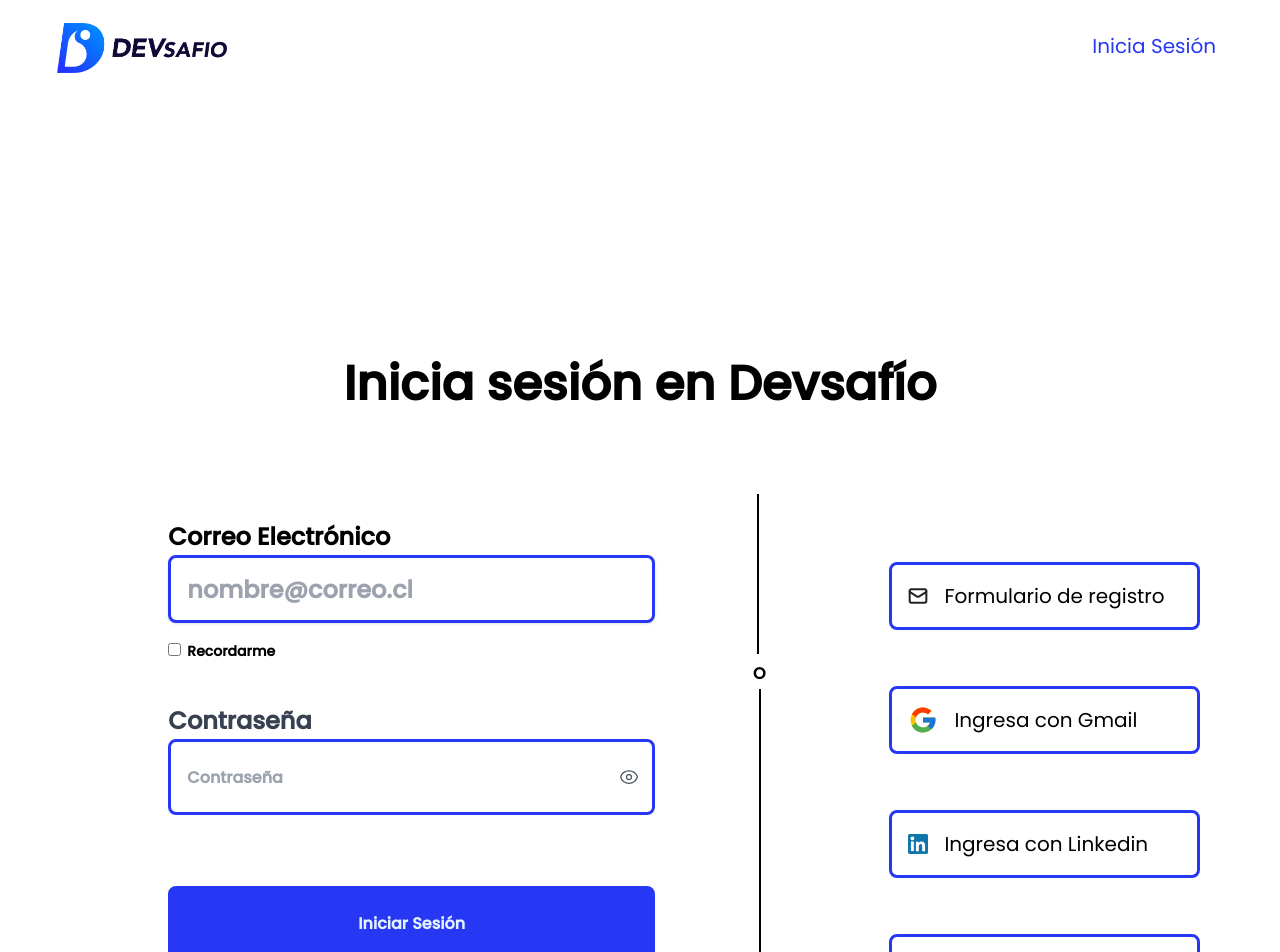
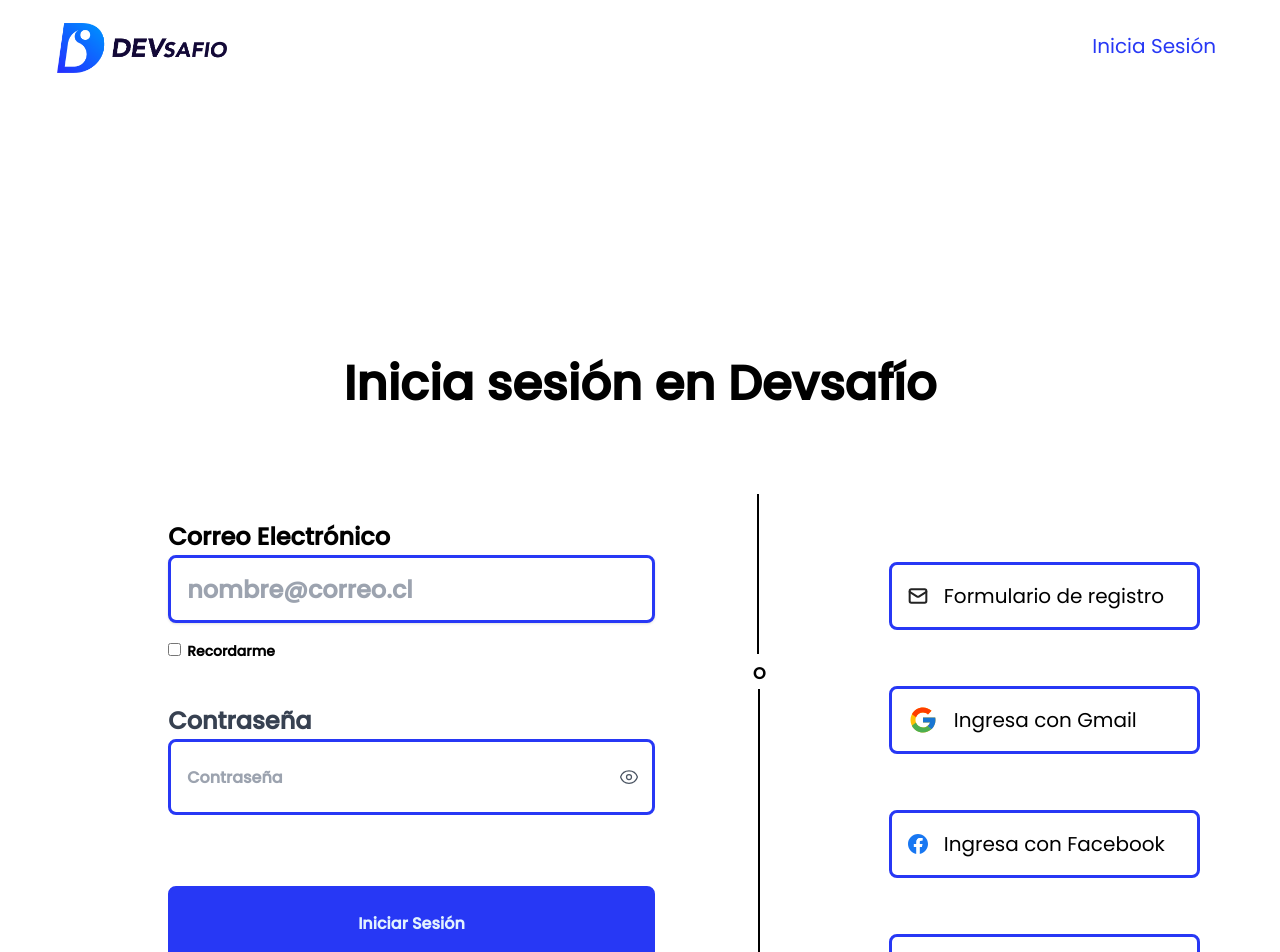
Before and after one commit to dlab-team/C11-Frontend, a React (Vite) app: page /login in a window 1280 px wide. Shown: the top 952 px of the page. Built offline with nearby package versions, Linux system fonts and the light colour scheme.

Commit message:
HU-C11-79/mvera_feat: se implementa autenticación con facebook para firebase

```diff
--- a/src/components/Social_login.jsx
+++ b/src/components/Social_login.jsx
@@ -3,6 +3,7 @@ import { Link } from "react-router-dom"
 import {
   GoogleAuthProvider,
   GithubAuthProvider,
+  FacebookAuthProvider,
   signInWithPopup,
 } from "firebase/auth"
 import { auth } from "../firebase"
@@ -12,7 +13,7 @@ import useAuthStore from "../authStore"
 import mail from "../assets/mail.svg"
 import gmail from "../assets/gmail.svg"
 import github from "../assets/github.svg"
-import linkedin from "../assets/linkedin.svg"
+import facebook from "../assets/facebook.svg"
 
 const loginGoogle = () => {
   const googleProvider = new GoogleAuthProvider()
@@ -22,6 +23,11 @@ const loginGoogle = () => {
 const loginGithub = () => {
   const githubProvider = new GithubAuthProvider()
   return signInWithPopup(auth, githubProvider)
+}
+
+const loginFacebook = () => {
+  const facebookProvider = new FacebookAuthProvider()
+  return signInWithPopup(auth, facebookProvider)
 }
 
 const Social_login = () => {
@@ -48,6 +54,13 @@ const Social_login = () => {
         const res = await loginGithub()
         setProfile(res.user)
         const credential = GithubAuthProvider.credentialFromResult(res)
+        const token = credential.accessToken
+        console.log(token)
+      } else if (social == "facebook") {
+        setSocial("")
+        const res = await loginFacebook()
+        setProfile(res.user)
+        const credential = FacebookAuthProvider.credentialFromResult(res)
         const token = credential.accessToken
         console.log(token)
       }
@@ -92,13 +105,13 @@ const Social_login = () => {
         <div className="mb-14">
           <button
             className={btn_soc}
-            onClick={() => setSocial("linkedin")}
+            onClick={() => setSocial("facebook")}
             type="submit"
             value={social}
           >
-            <img src={linkedin} className="logo linkedin" alt="linkedin logo" />
+            <img src={facebook} className="logo facebook" alt="facebook logo" />
             <span className="px-4 text-xl leading-[30px]">
-              Ingresa con Linkedin
+              Ingresa con Facebook
             </span>
           </button>
         </div>
```
Also changed, not shown: src/assets/facebook.svg (added).
